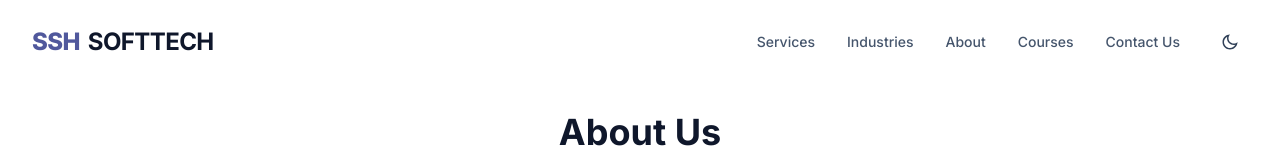
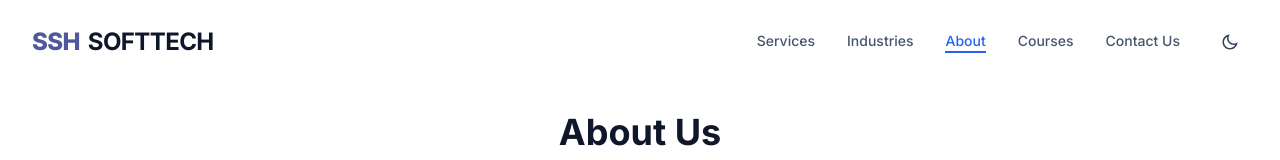
Before and after one commit to atul030702/ssh-softtech, a Next.js app: page /about in a window 1280 px wide. Shown: the top 160 px of the page. Built offline with nearby package versions, Linux system fonts and the light colour scheme.

Commit message:
fix: Navbar component

```diff
--- a/src/components/Navbar.tsx
+++ b/src/components/Navbar.tsx
@@ -1,145 +1,125 @@
 "use client"
 
-import React, { useState, useEffect, useMemo } from 'react';
+import { useState, useEffect, useRef } from 'react';
 import { Menu, X } from 'lucide-react';
 import Link from "next/link";
-import { usePathname } from "next/navigation";
+import { usePathname, useRouter } from "next/navigation";
 
 import ModeToggle from "./ModeToggle";
 import { navItems } from "../utils/constants";
 
-interface NavItem {
-    label: string;
-    href: string;
-}
-
-const Navbar: React.FC = () => {
+const Navbar = () => {
     const pathname = usePathname();
+    const router = useRouter();
     const [scrolled, setScrolled] = useState(false);
     const [mobileMenuOpen, setMobileMenuOpen] = useState(false);
-    const [currentHash, setCurrentHash] = useState<string>(() => {
-        if (typeof window !== 'undefined') {
-            return window.location.hash;
-        }
-        return '';
-    });
+    const [currentHash, setCurrentHash] = useState('');
+    const timeoutRef = useRef<NodeJS.Timeout | null>(null);
 
     useEffect(() => {
-        const handleScroll = () => {
-            setScrolled(window.scrollY > 20);
-        };
+        setCurrentHash('');
+    }, [pathname]);
 
-        const handleHashChange = () => {
-            setCurrentHash(window.location.hash);
-        };
+    useEffect(() => {
+        const handleScroll = () => setScrolled(window.scrollY > 20);
+        const handleHashChange = () => setCurrentHash(window.location.hash);
 
         window.addEventListener('scroll', handleScroll);
         window.addEventListener('hashchange', handleHashChange);
+        handleScroll();
+        handleHashChange();
 
         return () => {
             window.removeEventListener('scroll', handleScroll);
             window.removeEventListener('hashchange', handleHashChange);
+            if (timeoutRef.current) clearTimeout(timeoutRef.current);
         };
     }, []);
 
-    const activeTab = useMemo(() => {
-        if (currentHash) {
-            const matchingItem = navItems.find(item => item.href === currentHash);
-            return matchingItem?.label || '';
-        }
-        const matchingItem = navItems.find(item => item.href === pathname);
+    const isHomePage = pathname === '/';
+    const activeLabel = (currentHash
+        ? navItems.find(item => item.href === currentHash)
+        : navItems.find(item => item.href === pathname))?.label;
 
-        return matchingItem?.label || '';
-    }, [pathname, currentHash]);
+    const handleNavigation = (e: React.MouseEvent, item: { href: string; label: string }) => {
+        e.preventDefault();
+        const isHash = item.href.startsWith('#');
 
-    const isHashLink = (href: string): boolean => href.startsWith('#');
-    const homeRoute = '/';
-
-    const handleTabClick = (label: string, href: string): void => {
         setMobileMenuOpen(false);
 
-        // Smooth scroll for hash links
-        if (isHashLink(href)) {
-            const element = document.querySelector(href);
-            if (element) {
-                element.scrollIntoView({ behavior: 'smooth' });
+        // Clear any existing timeout
+        if (timeoutRef.current) clearTimeout(timeoutRef.current);
+
+        timeoutRef.current = setTimeout(() => {
+            if (isHash && isHomePage) {
+                document.querySelector(item.href)?.scrollIntoView({ behavior: 'smooth' });
+                window.history.pushState(null, '', item.href);
+                setCurrentHash(item.href);
+            } else {
+                router.push(isHash ? `/${item.href}` : item.href);
             }
-        }
+            timeoutRef.current = null;
+        }, 100);
     };
 
-    const isActive = (item: NavItem): boolean => {
-        if (isHashLink(item.href)) {
-            return activeTab === item.label;
-        }
-        return pathname === item.href || activeTab === item.label;
+    const renderNavItem = (item: { href: string; label: string }, isMobile = false) => {
+        const isHash = item.href.startsWith('#');
+        const isActive = activeLabel === item.label;
+
+        const baseClassName = "text-sm font-medium transition-all cursor-pointer";
+        const mobileClassName = `block w-full px-4 py-3 rounded-xl ${isActive
+            ? 'bg-brand-50 dark:bg-white/10 text-brand-600 dark:text-white font-semibold'
+            : 'text-slate-600 dark:text-gray-300 hover:bg-slate-50 dark:hover:bg-white/5 hover:text-brand-600 dark:hover:text-white'
+            }`;
+        const desktopClassName = `border-b-2 ${isActive
+            ? 'text-brand-600 dark:text-white border-brand-600 dark:border-brand-600'
+            : 'text-slate-600 dark:text-gray-300 hover:text-brand-600 dark:hover:text-white border-transparent'
+            }`;
+
+        return (
+            <Link
+                key={item.label}
+                href={isHash && !isHomePage ? `/${item.href}` : item.href}
+                className={`${baseClassName} ${isMobile ? mobileClassName : desktopClassName}`}
+                onClick={(e) => handleNavigation(e, item)}
+                prefetch={true}
+            >
+                {item.label}
+            </Link>
+        );
     };
 
     return (
         <>
-            {/* Top Blur Strip for Scrolled State */}
-            <div
-                className={`fixed top-0 left-0 right-0 h-4 z-40 backdrop-blur-md transition-opacity duration-300 ${scrolled ? 'opacity-100' : 'opacity-0 pointer-events-none'}`}
-            />
+            <div className={`fixed top-0 left-0 right-0 h-4 z-40 backdrop-blur-md transition-opacity duration-300 ${scrolled ? 'opacity-100' : 'opacity-0 pointer-events-none'}`} />
+
             <nav
                 className={`fixed top-0 left-0 right-0 z-50 transition-all duration-300 ${scrolled
-                    ? 'max-w-7xl py-4 mx-auto top-4 rounded-xl bg-white/80 dark:bg-dark-950/80 backdrop-blur-sm border-b border-gray-200 dark:border-white/10 shadow-sm dark:shadow-none'
+                    ? 'max-w-7xl py-4 mx-auto top-2 sm:top-4 rounded-xl bg-white/80 dark:bg-dark-950/80 backdrop-blur-sm border-b border-gray-200 dark:border-white/10 shadow-sm dark:shadow-none'
                     : 'max-w-full bg-transparent py-4 sm:py-6'
                     }`}
             >
                 <div className="max-w-7xl mx-auto px-4 sm:px-6 lg:px-8">
                     <div className="flex justify-between items-center">
-                        {/* Logo */}
                         <Link href="/"
                             className="flex items-center gap-2 font-bold text-lg sm:text-xl md:text-2xl tracking-tight"
+                            onClick={() => setMobileMenuOpen(false)}
                         >
                             <span className="text-brand-light dark:text-brand-dark font-extrabold">SSH</span>
                             <span className="text-slate-900 dark:text-white">SOFTTECH</span>
                         </Link>
 
-                        {/* Desktop Links */}
                         <div className="hidden md:flex items-center gap-8">
-                            {navItems.map((item) => {
-                                const isHashItem = isHashLink(item.href);
-                                const isHomePage = pathname === homeRoute;
-                                const activeClass = isActive(item) ? 'text-blue-600 dark:text-blue-400' : 'text-gray-700 dark:text-gray-300';
-                                const baseClass = `text-sm font-medium text-slate-600 dark:text-gray-300 hover:text-brand-600 dark:hover:text-white transition-colors relative group ${activeClass}`;
-
-                                // Determine the correct href
-                                // If it's a hash link and we are NOT on home, prepend "/" to make it navigate home first
-                                // If it's a page link, use as is
-                                const href = isHashItem && !isHomePage ? `/${item.href}` : item.href;
-
-                                return isHomePage && isHashItem ? (
-                                    <a
-                                        key={item.label}
-                                        href={href}
-                                        className={baseClass}
-                                        onClick={() => handleTabClick(item.label, href)}
-                                    >
-                                        {item.label}
-                                    </a>
-                                ) : (
-                                    <Link
-                                        key={item.label}
-                                        href={href}
-                                        className={baseClass}
-                                        onClick={() => handleTabClick(item.label, href)}
-                                    >
-                                        {item.label}
-                                    </Link>
-                                );
-                            })}
-
+                            {navItems.map((item) => renderNavItem(item, false))}
                             <ModeToggle />
                         </div>
 
-                        {/* Mobile Menu Button */}
                         <div className="md:hidden flex items-center gap-4">
                             <ModeToggle />
-
                             <button
                                 onClick={() => setMobileMenuOpen(!mobileMenuOpen)}
                                 className="text-slate-900 dark:text-white hover:text-brand-500 transition-colors"
+                                aria-label={mobileMenuOpen ? 'Close menu' : 'Open menu'}
                             >
                                 {mobileMenuOpen ? <X size={24} /> : <Menu size={24} />}
                             </button>
@@ -147,37 +127,9 @@ const Navbar: React.FC = () => {
                     </div>
                 </div>
 
-                {/* Mobile Menu */}
                 {mobileMenuOpen && (
-                    <div className="md:hidden absolute top-full left-0 w-full bg-slate-100 dark:bg-[#050B14] border-b border-gray-200 dark:border-white/10 py-4 px-4 flex flex-col gap-4 shadow-2xl">
-                        {navItems.map((item) => {
-                            const isHashItem = isHashLink(item.href);
-                            const isHomePage = pathname === homeRoute;
-                            const activeClass = isActive(item) ? 'text-blue-600 dark:text-blue-400' : 'text-gray-700 dark:text-gray-300';
-                            const baseClass = `text-sm font-medium text-slate-600 dark:text-gray-300 hover:text-brand-600 dark:hover:text-white transition-colors relative group ${activeClass}`;
-
-                            const href = isHashItem && !isHomePage ? `/${item.href}` : item.href;
-
-                            return isHomePage && isHashItem ? (
-                                <a
-                                    key={item.label}
-                                    href={href}
-                                    className={baseClass}
-                                    onClick={() => handleTabClick(item.label, href)}
-                                >
-                                    {item.label}
-                                </a>
-                            ) : (
-                                <Link
-                                    key={item.label}
-                                    href={href}
-                                    className={baseClass}
-                                    onClick={() => handleTabClick(item.label, href)}
-                                >
-                                    {item.label}
-                                </Link>
-                            );
-                        })}
+                    <div className="md:hidden absolute top-full left-0 w-full bg-slate-100 dark:bg-[#050B14] border-b border-gray-200 dark:border-white/10 py-4 px-4 flex flex-col gap-2 shadow-2xl">
+                        {navItems.map((item) => renderNavItem(item, true))}
                     </div>
                 )}
             </nav>
```
